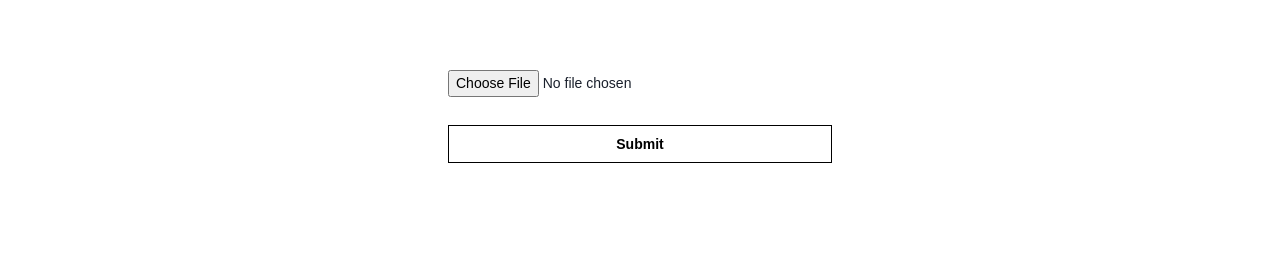
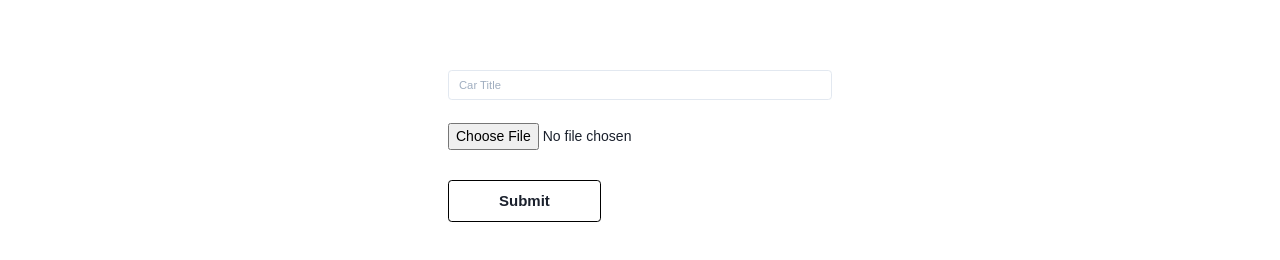
Before and after one commit to kyriakosgeorgiades/FrontEndFlask, a React (Create React App) app: page /find-car in a window 1280 px wide. Shown: the part 120-380 px from the top of the page. Built offline with nearby package versions, Linux system fonts and the light colour scheme; a web font is replaced by a local one.

Commit message:
Added AI Search UI

```diff
--- a/src/routes/FindCar/index.jsx
+++ b/src/routes/FindCar/index.jsx
@@ -1,4 +1,4 @@
-import { Box, Text } from '@chakra-ui/react';
+import { Box, Button, Input, Text } from '@chakra-ui/react';
 import React from 'react';
 import Header from '../../components/Header';
 import './style.scss';
@@ -6,13 +6,15 @@ import axios from 'axios';
 
 export default function FindCar() {
     const [selectedFile, setSelectedFile] = React.useState(null);
+    const [carTitle, setCarTitle] = React.useState(null);
+    const [isLoading, setIsLoading] = React.useState(false);
 
     const handleSubmit = async (event) => {
+        event.preventDefault()
 
-        event.preventDefault()
         const formData = new FormData();
         formData.append("file", selectedFile);
-
+        setIsLoading(true)
         try {
             const response = await axios({
                 method: "post",
@@ -21,8 +23,11 @@ export default function FindCar() {
                 headers: { "Content-Type": "multipart/form-data" },
             });
             console.log(response);
+            setIsLoading(false);
+            setCarTitle(response.data);
             alert("Success!");
         } catch(error) {
+            setIsLoading(false);
             console.log(error)
         }
     }
@@ -35,9 +40,42 @@ export default function FindCar() {
         <>
             <Header title="Find Car" />
             <Box py="5em" m="0 auto" height="85vh" maxWidth="30%">
+                <Input placeholder='Car Title' value={carTitle || ""} onChange={ e => setCarTitle(e.target.value)} size='lg' mb="2em" />
                 <input type="file" className="custom-file-input" onChange={handleFileSelect} />
-                <Box py={3} px={20} border="1px solid black" textAlign="center" m="0 auto" mb="5em" mt="2em" onClick={handleSubmit}>
-                    <Text color="black" fontWeight="bold">Submit</Text>
+                <Box>
+                    {
+                        isLoading ? <Button
+                            py={8}
+                            px={20}
+                            mb="5em"
+                            mt="2em"
+                            fontSize="1.5rem"
+                            isLoading
+                            loadingText='Loading'
+                            colorScheme='black'
+                            variant='outline'
+                            _focus={{ outline: 'none', border: "none" }}
+                            spinnerPlacement='start'
+                        >
+                            Submit
+                        </Button>
+                    : <Button
+                            className="find-btn"
+                            cursor="none"
+                            _hover={{ bg: "transparent" }}
+                            py={8}
+                            px={20}
+                            bg="transparent"
+                            border="1px solid black"
+                            m="0 auto"
+                            mb="5em"
+                            mt="2em"
+                            onClick={handleSubmit}
+                            fontSize="1.5rem"
+                        >
+                            Submit
+                        </Button>
+                    }
                 </Box>
             </Box>
         </>
--- a/src/routes/FindCar/style.scss
+++ b/src/routes/FindCar/style.scss
@@ -26,3 +26,8 @@
   .custom-file-input:active::before {
     background: -webkit-linear-gradient(top, #e3e3e3, #f9f9f9);
   }
+
+  .find-btn:disabled {
+    cursor: none;
+    pointer-events: all !important;
+  }
```
